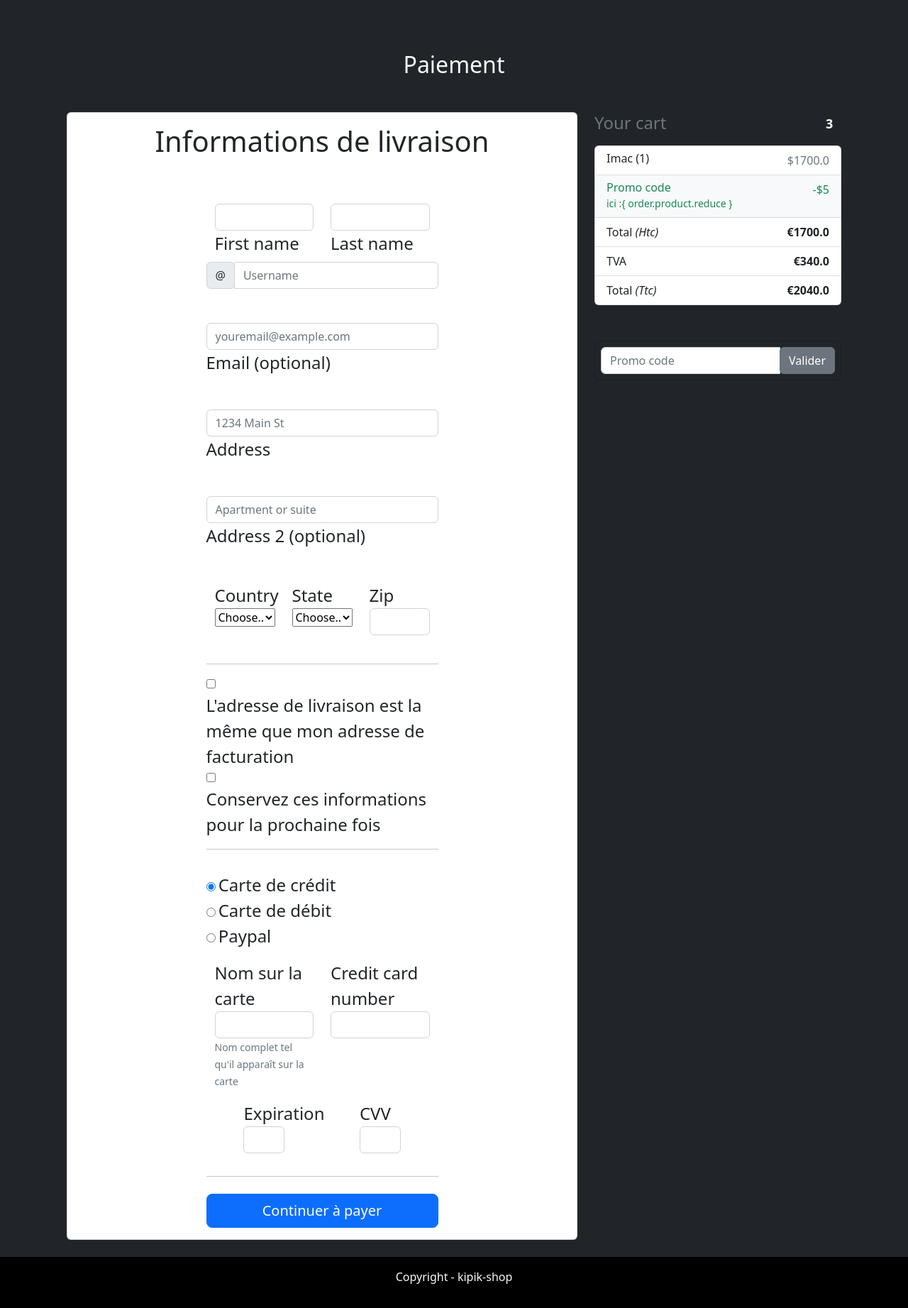
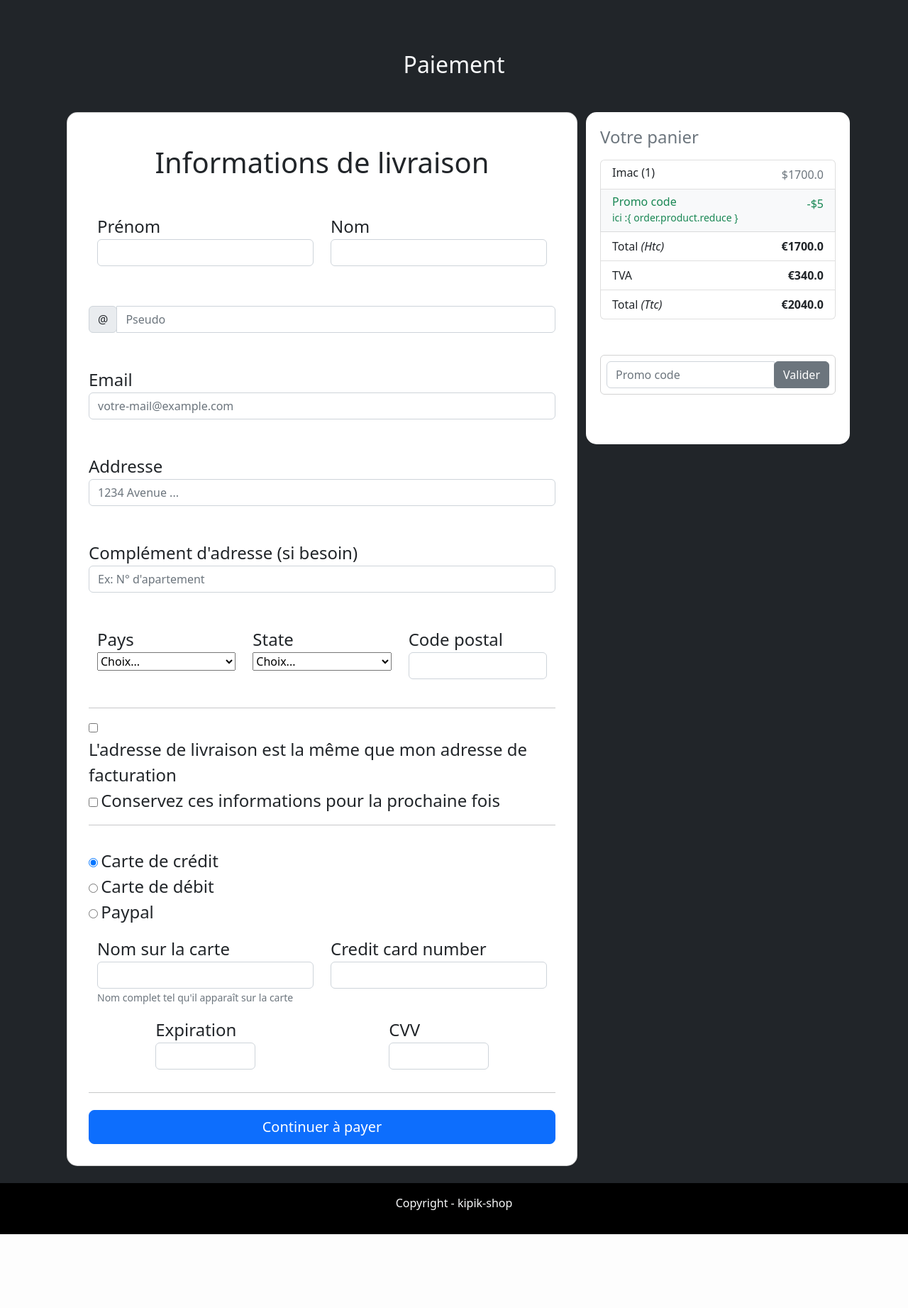
Before and after one commit to Antho-Webdesign/ecommerce2022, a Django app: page /cart/checkout/ in a window 1280 px wide. Shown: the part 80-1923 px from the top of the page at 71% size. After the commit the page ends 1819 px from the top, so only its background shows below. Run offline with Django 3.2, Linux system fonts and the light colour scheme; a user stored in the database is signed in; data comes from the database, SQL or seed files in the repository; some libraries are stand-ins or nearby versions.

Commit message:
checkout design

```diff
--- a/accounts/templates/accounts/profile.html
+++ b/accounts/templates/accounts/profile.html
@@ -2,9 +2,7 @@
 {% load static %}
 
 {% block content %}
-<style>
 
-</style>
     <div class="container mt-5 mb-5">
     {% if user.is_authenticated %}
             <div class="row no-gutters">
--- a/shop/templates/shop/checkout.html
+++ b/shop/templates/shop/checkout.html
@@ -7,7 +7,7 @@
     <div class="container wow fadeIn">
 
       <!-- Heading -->
-      <h2 class="mb-5 h2 text-center">Paiement</h2>
+      <h1 class="mb-5 h2 text-center">Paiement</h1>
 
       <!--Grid row-->
       <div class="row">
@@ -16,10 +16,10 @@
         <div class="col-md-8 mb-4">
 
           <!--Card-->
-          <div class="card text-dark">
+          <div class="card card-checkout-infos text-dark">
               <h1 class="text-center mt-3 mb-5">Informations de livraison</h1>
             <!--Card content-->
-            <form class="card-body">
+            <form class="card-checkout-body">
                 {% csrf_token %}
               <!--Grid row-->
               <div class="row">
@@ -29,8 +29,8 @@
 
                   <!--firstName-->
                   <div class="md-form ">
-                    <input type="text" id="firstName" class="form-control">
-                    <label for="firstName" class="">First name</label>
+                    <label for="firstname" class="">Prénom</label>
+                    <input type="text" id="firstname" class="form-control">
                   </div>
 
                 </div>
@@ -41,8 +41,8 @@
 
                   <!--lastName-->
                   <div class="md-form">
-                    <input type="text" id="lastName" class="form-control">
-                    <label for="lastName" class="">Last name</label>
+                    <label for="lastname" class="">Nom</label>
+                    <input type="text" id="lastname" class="form-control">
                   </div>
 
                 </div>
@@ -52,29 +52,30 @@
               <!--Grid row-->
 
               <!--Username-->
-              <div class="md-form input-group pl-0 mb-5">
+              <div class="md-form input-group pl-0 mt-5 mb-5">
                 <div class="input-group-prepend">
                   <span class="input-group-text" id="basic-addon1">@</span>
                 </div>
-                <input type="text" class="form-control py-0" placeholder="Username" aria-describedby="basic-addon1">
+
+                <input type="text" class="form-control py-0" placeholder="Pseudo" aria-describedby="basic-addon1">
               </div>
 
               <!--email-->
               <div class="md-form mb-5">
-                <input type="text" id="email" class="form-control" placeholder="youremail@example.com">
-                <label for="email" class="">Email (optional)</label>
+                <label for="email" class="">Email</label>
+                <input type="text" id="email" class="form-control" placeholder="votre-mail@example.com">
               </div>
 
               <!--address-->
               <div class="md-form mb-5">
-                <input type="text" id="address" class="form-control" placeholder="1234 Main St">
-                <label for="address" class="">Address</label>
+                <label for="address" class="">Addresse</label>
+                <input type="text" id="address" class="form-control" placeholder="1234 Avenue ...">
               </div>
 
               <!--address-2-->
               <div class="md-form mb-5">
-                <input type="text" id="address-2" class="form-control" placeholder="Apartment or suite">
-                <label for="address-2" class="">Address 2 (optional)</label>
+                <label for="address-2" class="">Complément d'adresse (si besoin)</label>
+                <input type="text" id="address-2" class="form-control" placeholder="Ex: N° d'apartement">
               </div>
 
               <!--Grid row-->
@@ -83,13 +84,13 @@
                 <!--Grid column-->
                 <div class="col-lg-4 col-md-12 mb-4">
 
-                  <label for="country">Country</label>
+                  <label for="country">Pays</label>
                   <select class="custom-select d-block w-100" id="country" required>
-                    <option value="">Choose...</option>
-                    <option>United States</option>
+                    <option value="">Choix...</option>
+                    <option>France</option>
                   </select>
                   <div class="invalid-feedback">
-                    Please select a valid country.
+                    Veuillez sélectionner un pays valide.
                   </div>
 
                 </div>
@@ -100,11 +101,11 @@
 
                   <label for="state">State</label>
                   <select class="custom-select d-block w-100" id="state" required>
-                    <option value="">Choose...</option>
-                    <option>California</option>
+                    <option value="">Choix...</option>
+                    <option>Auvergne</option>
                   </select>
                   <div class="invalid-feedback">
-                    Please provide a valid state.
+                    Veuillez fournir une région valide.
                   </div>
 
                 </div>
@@ -113,10 +114,10 @@
                 <!--Grid column-->
                 <div class="col-lg-4 col-md-6 mb-4">
 
-                  <label for="zip">Zip</label>
+                  <label for="zip">Code postal</label>
                   <input type="text" class="form-control" id="zip" placeholder="" required>
                   <div class="invalid-feedback">
-                    Zip code required.
+                    Code postal requis.
                   </div>
 
                 </div>
@@ -196,11 +197,11 @@
         <!--Grid column-->
 
         <!--Grid column-->
-        <div class="col-md-4 mb-4">
+        <div class="col-md-4 mb-4 card-cart-checkout">
 
           <!-- Heading -->
           <h4 class="d-flex justify-content-between align-items-center mb-3">
-            <span class="text-muted">Your cart</span>
+            <span class="text-muted">Votre panier</span>
             <span class="badge badge-secondary badge-pill">3</span>
           </h4>
 
--- a/static/css/style.css
+++ b/static/css/style.css
@@ -219,6 +219,25 @@ label {
   background-color: #b01414 !important;
 }
 
+.card-cart-checkout {
+  height: 75%;
+  background-color: #fff;
+  padding: 20px;
+  border-radius: 15px;
+}
+
+.card-checkout-infos {
+  border-radius: 15px;
+  padding: 30px;
+  display: flex;
+}
+
+.card-checkout-body {
+  display: flex;
+  flex-direction: column;
+}
+
+
 @media (min-width: 991px) and (max-width:1200px) {
   .skill-block {
     padding: 32px !important;
```
